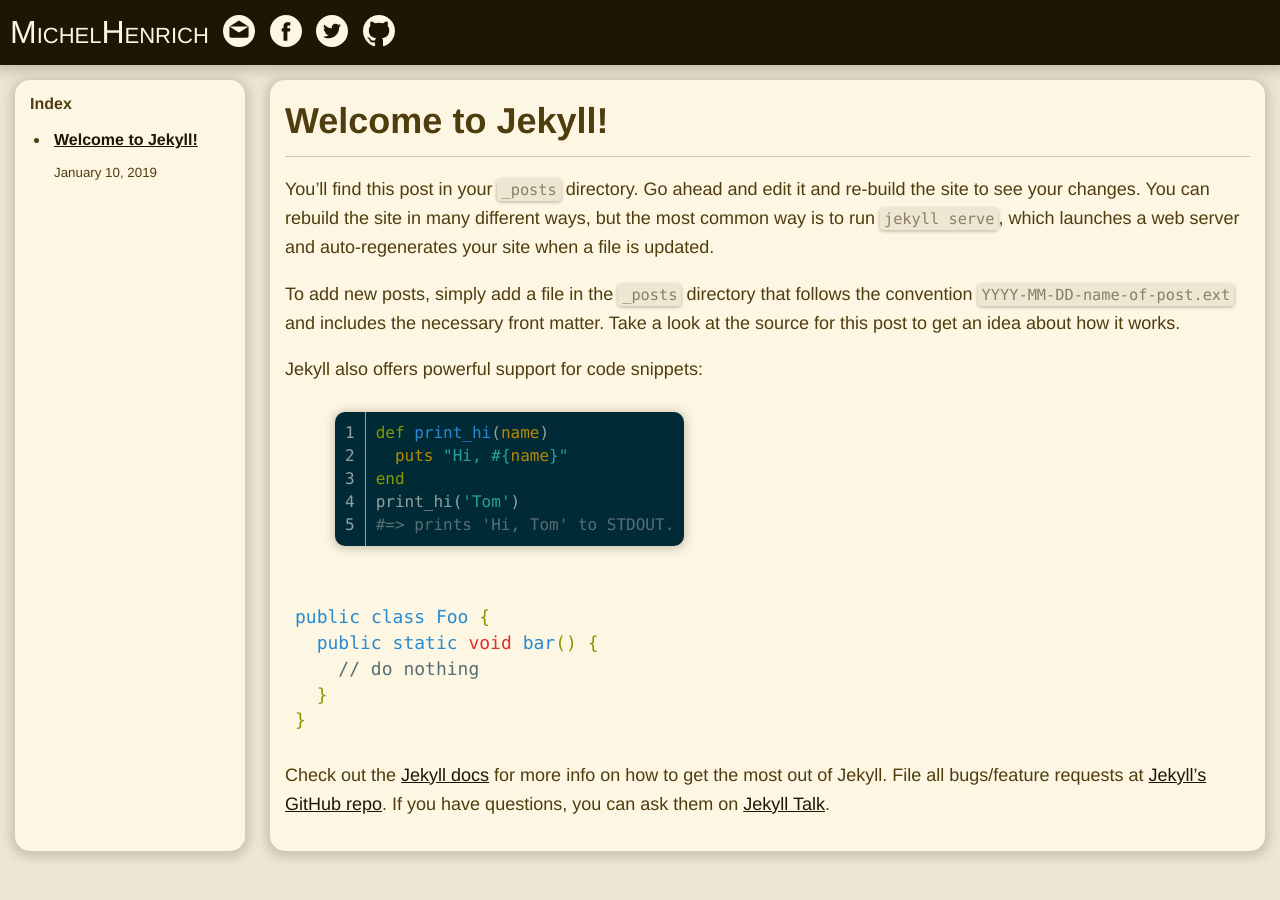
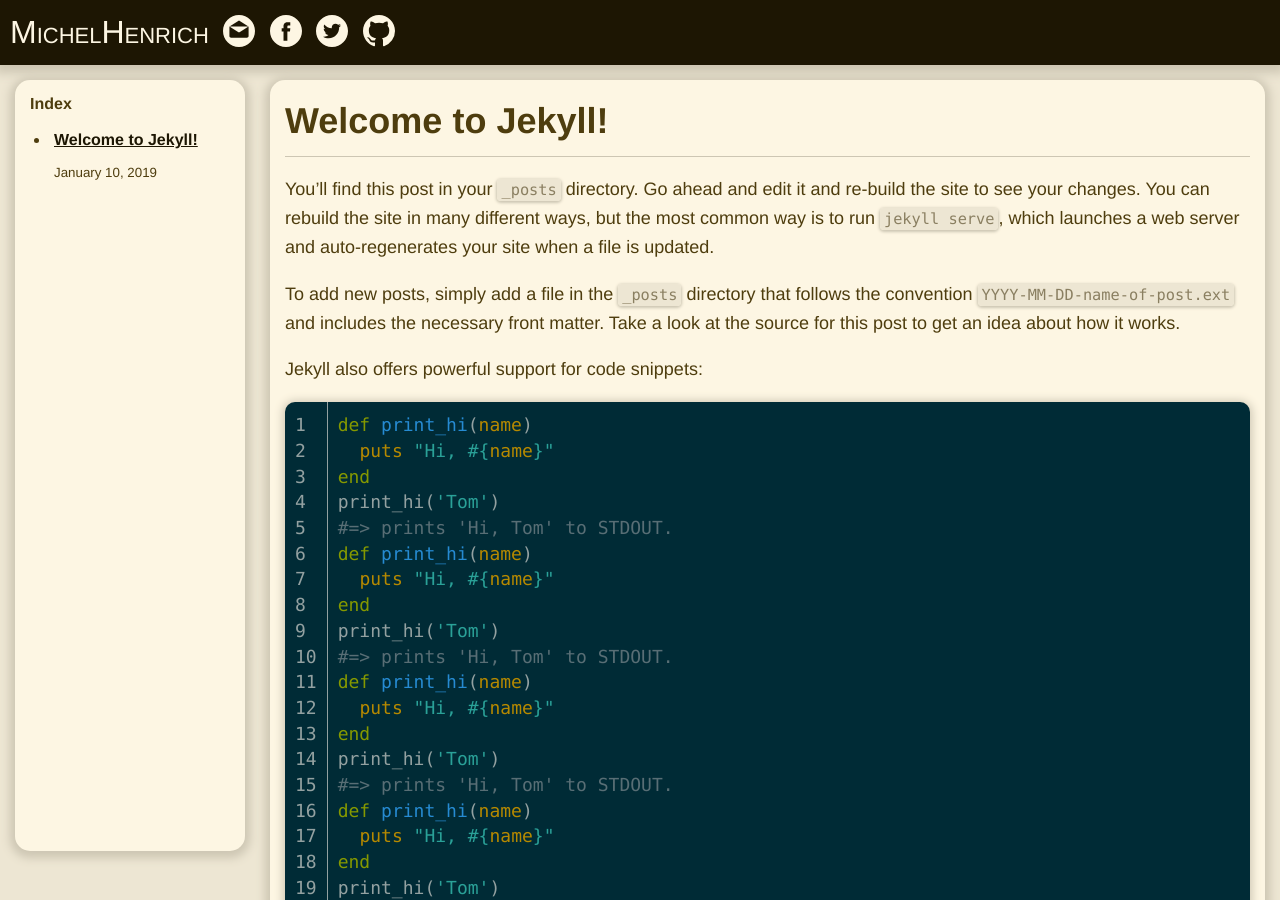
Before and after one commit to michelchenrich/michelchenrich.github.io, a Jekyll site: the page built from _posts/2019-01-10-welcome-to-jekyll.markdown, in a window 1280 px wide. Built offline with Jekyll 4.4.1, drawn with Linux system fonts in a browser that asks for light colours; some of the changed text lies outside the part shown.

Commit message:
Improve style of code blocks

````diff
--- a/_posts/2019-01-10-welcome-to-jekyll.markdown
+++ b/_posts/2019-01-10-welcome-to-jekyll.markdown
@@ -16,15 +16,37 @@ def print_hi(name)
 end
 print_hi('Tom')
 #=> prints 'Hi, Tom' to STDOUT.
+def print_hi(name)
+  puts "Hi, #{name}"
+end
+print_hi('Tom')
+#=> prints 'Hi, Tom' to STDOUT.
+def print_hi(name)
+  puts "Hi, #{name}"
+end
+print_hi('Tom')
+#=> prints 'Hi, Tom' to STDOUT.
+def print_hi(name)
+  puts "Hi, #{name}"
+end
+print_hi('Tom')
+#=> prints 'Hi, Tom' to STDOUT.
+def print_hi(name)
+  puts "Hi, #{name}"
+end
+print_hi('Tom')
+#=> prints 'Hi, Tom' to STDOUT.
+def print_hi(name)
+  puts "Hi, #{name}"
+end
+print_hi('Tom')
+#=> prints 'Hi, Tom' to STDOUT.
+def print_hi(name)
+  puts "Hi, #{name}"
+end
+print_hi('Tom')
+#=> prints 'Hi, Tom' to STDOUT.
 {% endhighlight %}
-
-```java
-public class Foo {
-  public static void bar() {
-    // do nothing
-  }
-}
-```
 
 Check out the [Jekyll docs][jekyll-docs] for more info on how to get the most out of Jekyll. File all bugs/feature requests at [Jekyll’s GitHub repo][jekyll-gh]. If you have questions, you can ask them on [Jekyll Talk][jekyll-talk].
 
--- a/css/blog.css
+++ b/css/blog.css
@@ -158,6 +158,15 @@ table > thead {
 }
 
 /*Code Highlight*/
+figure.highlight,
+figure.highlight > pre,
+figure.highlight > pre > code > table,
+td.code {
+  font-size: inherit;
+  margin: 0px;
+  padding: 0px;
+  width: 100%;
+}
 .post > p {
   line-height: 1.6;
 }
````
